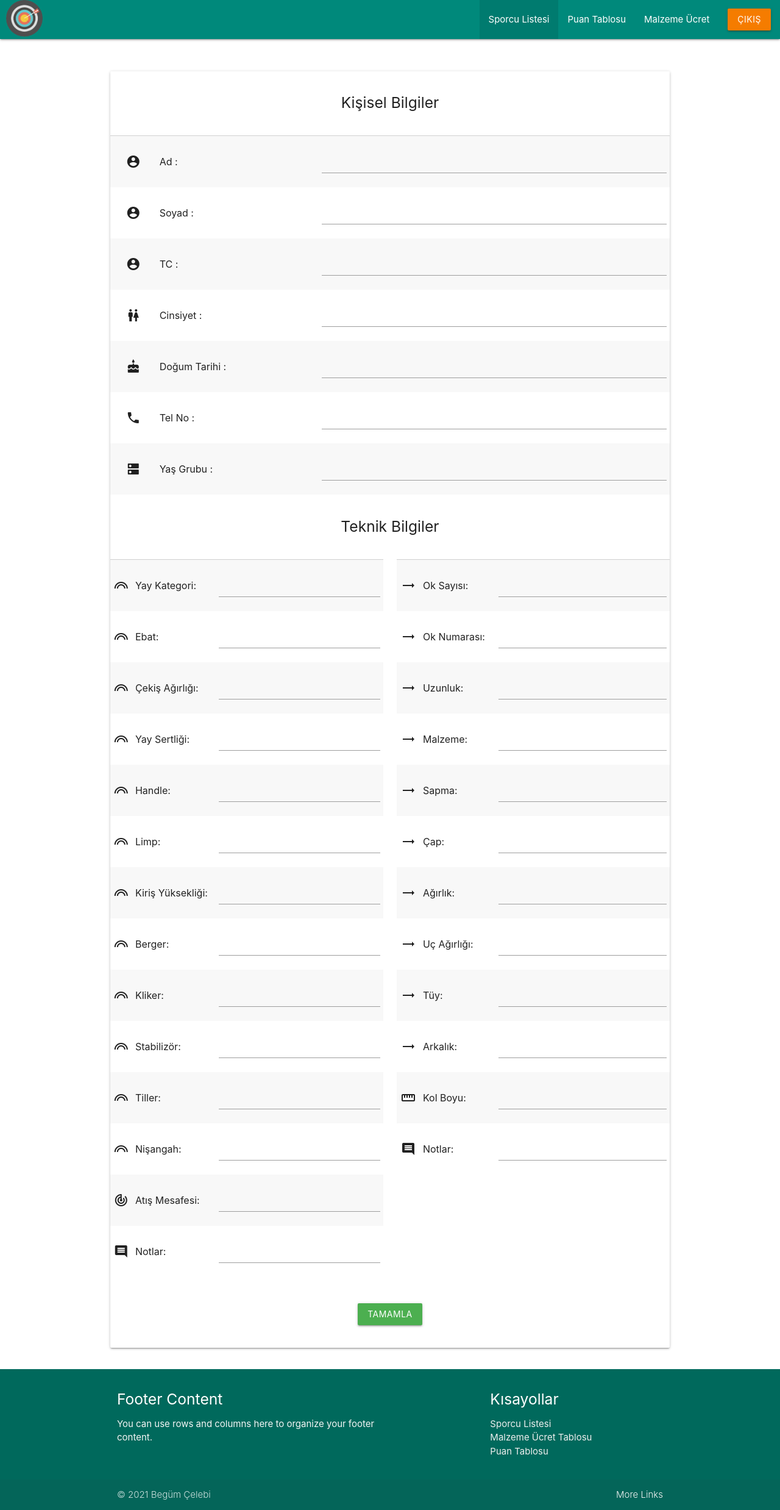
After one commit to bece0/Antrenor, a PHP site: page /sporcu_duzenle_modal.php?sporcu=1 in a window 1280 px wide. The commit adds this page. Shown: the whole page at 61% size. Run offline with PHP 8.4, Linux system fonts and the light colour scheme; the visitor is signed in with stand-in values (Sample User, id 1); data that the repository does not hold is empty; some libraries are stand-ins or nearby versions.

Commit message:
sporcu bilgi işlemleri düzeltildi, hatalar giderildi

```diff
--- a/database/sporcu_repo.php
+++ b/database/sporcu_repo.php
@@ -23,7 +23,6 @@
 
     }
 
-
     function SporcuBilgileriGetir($sporcu_no){
         $sql = "SELECT  * FROM sporcu WHERE sporcu_no= '$sporcu_no'" ;
 
@@ -42,23 +41,23 @@
         return SQLTekliKayitGetir($sql);
     }
 
-    function SporcuBilgileriGüncelle($sporcu_no,$ad,$soyad,$cinsiyet,$dogum_tarihi,$tel_no,$yas_grubu,$kategori,$yay_kilo,$handle,$limp,$berger,$kliker,$nisangah,$stabilizer,$ok,$kol_boyu,$yay_sertligi,$atis_mesafesi){
-        $sql="UPDATE sporcu SET ad='$ad',soyad='$soyad',cinsiyet='$cinsiyet',dogum_tarihi='$dogum_tarihi',tel_no='$tel_no',yas_grubu='$yas_grubu',
-        kategori='$kategori',yay_kilo='$yay_kilo',handle='$handle',limp='$limp',berger='$berger',kliker='$kliker',nisangah='$nisangah',stabilizer='$stabilizer',ok='$ok',kol_boyu='$kol_boyu',yay_sertligi='$yay_sertligi',atis_mesafesi= '$atis_mesafesi' WHERE sporcu_no='$sporcu_no'";
+    function SporcuBilgileriGüncelle($sporcu_no,$ad,$soyad,$tc_no,$cinsiyet,$dogum_tarihi,$tel_no,$yas_grubu,$kategori){
+        $sql="UPDATE sporcu SET ad='$ad',soyad='$soyad',tc_no='$tc_no',cinsiyet='$cinsiyet',dogum_tarihi='$dogum_tarihi',tel_no='$tel_no',yas_grubu='$yas_grubu',
+        kategori='$kategori' WHERE sporcu_no='$sporcu_no'";
 
         return SQLUpdateCalistir($sql);
     }
 
-    function SporcuYayBilgileriGüncelle($sporcu_no,$ad,$soyad,$cinsiyet,$dogum_tarihi,$tel_no,$yas_grubu,$kategori,$yay_kilo,$handle,$limp,$berger,$kliker,$nisangah,$stabilizer,$ok,$kol_boyu,$yay_sertligi,$atis_mesafesi){
-        $sql="UPDATE yay_bilgi SET ad='$ad',soyad='$soyad',cinsiyet='$cinsiyet',dogum_tarihi='$dogum_tarihi',tel_no='$tel_no',yas_grubu='$yas_grubu',
-        kategori='$kategori',yay_kilo='$yay_kilo',handle='$handle',limp='$limp',berger='$berger',kliker='$kliker',nisangah='$nisangah',stabilizer='$stabilizer',ok='$ok',kol_boyu='$kol_boyu',yay_sertligi='$yay_sertligi',atis_mesafesi= '$atis_mesafesi' WHERE sporcu_no='$sporcu_no'";
+    function SporcuYayBilgileriGüncelle($sporcu_no,$ebat,$cekis_agirligi,$yay_sertligi,$tiller,$kiris_yuksekligi,$handle,$limp,$berger,$kliker,$nisangah,$stabilizer,$atis_mesafesi,$yay_notlar){
+        $sql="UPDATE yay_bilgi SET ebat='$ebat',cekis_agirligi='$cekis_agirligi',yay_sertligi='$yay_sertligi',tiller='$tiller',kiris_yuksekligi='$kiris_yuksekligi',handle='$handle',
+        limp='$limp',berger='$berger',kliker='$kliker',nisangah='$nisangah',stabilizer='$stabilizer',atis_mesafesi='$atis_mesafesi',yay_notlar='$yay_notlar' WHERE sporcu_no='$sporcu_no'";
 
         return SQLUpdateCalistir($sql);
     }
 
-    function SporcuOkBilgileriGüncelle($sporcu_no,$ad,$soyad,$cinsiyet,$dogum_tarihi,$tel_no,$yas_grubu,$kategori,$yay_kilo,$handle,$limp,$berger,$kliker,$nisangah,$stabilizer,$ok,$kol_boyu,$yay_sertligi,$atis_mesafesi){
-        $sql="UPDATE ok_bilgi SET ad='$ad',soyad='$soyad',cinsiyet='$cinsiyet',dogum_tarihi='$dogum_tarihi',tel_no='$tel_no',yas_grubu='$yas_grubu',
-        kategori='$kategori',yay_kilo='$yay_kilo',handle='$handle',limp='$limp',berger='$berger',kliker='$kliker',nisangah='$nisangah',stabilizer='$stabilizer',ok='$ok',kol_boyu='$kol_boyu',yay_sertligi='$yay_sertligi',atis_mesafesi= '$atis_mesafesi' WHERE sporcu_no='$sporcu_no'";
+    function SporcuOkBilgileriGüncelle($sporcu_no,$ok_sayisi,$ok_numarasi,$uzunluk,$malzeme,$sapma,$cap,$agirlik,$uc_agirligi,$tuy,$arkalik,$kol_boyu,$ok_notlar){
+        $sql="UPDATE ok_bilgi SET ok_sayisi='$ok_sayisi',ok_numarasi='$ok_numarasi',uzunluk='$uzunluk',malzeme='$malzeme',sapma='$sapma',cap='$cap',
+        agirlik='$agirlik',uc_agirligi='$uc_agirligi',tuy='$tuy',arkalik='$arkalik',kol_boyu='$kol_boyu',ok_notlar='$ok_notlar' WHERE sporcu_no='$sporcu_no'";
 
         return SQLUpdateCalistir($sql);
     }
--- /dev/null
+++ b/sporcu_duzenle_modal.php
@@ -0,0 +1,423 @@
+<?php
+    include 'head.php';
+    include 'nav.php';
+  //  include 'database/database.php';
+
+    if(!$kullanici_giris_yapti_mi){
+       header('Location: login.php');
+
+   }
+
+    $sporcu_no =  $_GET["sporcu"]; //var_dump($sporcu_no);
+
+    $sporcu_bilgileri = array();
+    $sporcu_bilgileri= SporcuBilgileriGetir($sporcu_no); //var_dump($sporcu_bilgileri);
+
+    $ok_bilgileri = array();
+    $ok_bilgileri= SporcuOkBilgileriGetir($sporcu_no); //var_dump($ok_bilgileri);
+
+
+    $yay_bilgileri = array();
+    $yay_bilgileri= SporcuYayBilgileriGetir($sporcu_no); //var_dump($yay_bilgileri);
+
+
+    $yarisma_bilgileri = array();
+    $yarisma_bilgileri = SporcuYarismalariGetir($sporcu_no); //var_dump($yarisma_bilgileri);
+
+    $antrenman_bilgileri = array();
+    $antrenman_bilgileri = sporcuAntrenmanlariGetir($sporcu_no); //var_dump($antrenman_bilgileri);
+
+
+
+?>
+
+<div class="container">
+    <br>
+
+    <div class="row">
+
+
+        <div id="bilgiler" class="col s12">
+            <br>
+
+            <div class="card row mx-2 mb-3">
+
+                <div class="card-body">
+                    <br>
+                    <form class="form" action="action/sporcu_duzenle_action.php" method="post">
+                        <h5 style="text-align:center"> Kişisel Bilgiler</h5>
+                        <table class="striped">
+                            <thead>
+                                <tr>
+                                    <th data-field="1"></th>
+                                    <th data-field="2"></th>
+                                    <th data-field="3"></th>
+
+                                </tr>
+                            </thead>
+
+                            <tbody>
+                                <tr>
+                                    <td style="text-align:center"><i class="material-icons">account_circle</i></td>
+                                    <td> Ad :</td>
+                                    <td> <input value="<?php echo $sporcu_bilgileri["ad"]?>" name="ad" type="text"
+                                            class="validate"> </td>
+
+                                </tr>
+                                <tr>
+                                    <td style="text-align:center"><i class="material-icons">account_circle</i></td>
+                                    <td> Soyad :</td>
+                                    <td> <input value="<?php echo $sporcu_bilgileri["soyad"] ?>" name="soyad"
+                                            type="text" class="validate"> </td>
+
+                                </tr>
+                                <tr>
+                                    <td style="text-align:center"><i class="material-icons">account_circle</i></td>
+                                    <td> TC :</td>
+                                    <td> <input value="<?php echo $sporcu_bilgileri["tc_no"] ?>" name="tc_no"
+                                            type="text" class="validate"> </td>
+
+                                </tr>
+                                <tr>
+
+                                    <td style="text-align:center"><i class="material-icons">wc</i></td>
+                                    <td> Cinsiyet :</td>
+                                    <td> <input value="<?php echo $sporcu_bilgileri["cinsiyet"] ?>" name="cinsiyet"
+                                            type="text" class="validate"> </td>
+
+                                </tr>
+                                <tr>
+
+                                    <td style="text-align:center"><i class="material-icons">cake</i></td>
+                                    <td> Doğum Tarihi :</td>
+
+                                    <td> <input value="<?php echo $sporcu_bilgileri["dogum_tarihi"] ?>"
+                                            name="dogum_tarihi" type="text" class="validate"> </td>
+
+                                </tr>
+
+                                <tr>
+
+                                    <td style="text-align:center"><i class="material-icons">phone</i></td>
+                                    <td> Tel No :</td>
+                                    <td> <input value="<?php echo $sporcu_bilgileri["tel_no"] ?>" name="tel_no"
+                                            type="text" class="validate"> </td>
+
+                                </tr>
+
+                                <tr>
+
+                                    <td style="text-align:center"><i class="material-icons">dns</i></td>
+                                    <td> Yaş Grubu :</td>
+                                    <td> <input value="<?php echo $sporcu_bilgileri["yas_grubu"] ?>" name="yas_grubu"
+                                            type="text" class="validate"> </td>
+
+                                </tr>
+
+                            </tbody>
+                        </table>
+
+
+                        <br>
+                        <h5 style="text-align:center"> Teknik Bilgiler </h5>
+
+                        <div class="row">
+                            <div class="col s6">
+
+                                <table class="striped">
+                                    <thead>
+
+                                        <tr>
+                                            <th data-field="1"></th>
+                                            <th data-field="2"></th>
+                                            <th data-field="3"></th>
+
+                                        </tr>
+                                    </thead>
+
+                                    <tbody>
+                                        <tr>
+                                            <td style="text-align:center"><i class="material-icons"> looks </i></td>
+                                            <td> Yay Kategori:</td>
+                                            <td> <input value="<?php echo $sporcu_bilgileri["kategori"] ?>"
+                                                    name="kategori" type="text" class="validate"> </td>
+
+                                        </tr>
+                                        <tr>
+
+                                            <td style="text-align:center"><i class="material-icons"> looks </i></td>
+                                            <td> Ebat:</td>
+                                            <td> <input value="<?php echo $yay_bilgileri["ebat"] ?>" name="ebat"
+                                                    type="text" class="validate"> </td>
+
+                                        </tr>
+                                        <tr>
+
+                                            <td style="text-align:center"><i class="material-icons"> looks </i></td>
+                                            <td> Çekiş Ağırlığı:</td>
+                                            <td> <input value="<?php echo $yay_bilgileri["cekis_agirligi"] ?>"
+                                                    name="cekis_agirligi" type="text" class="validate"> </td>
+
+                                        </tr>
+                                        <tr>
+
+                                            <td style="text-align:center"><i class="material-icons"> looks </i></td>
+                                            <td> Yay Sertliği:</td>
+                                            <td> <input value="<?php echo $yay_bilgileri["yay_sertligi"] ?>"
+                                                    name="yay_sertligi" type="text" class="validate"> </td>
+                                        </tr>
+
+                                        <tr>
+
+                                            <td style="text-align:center"><i class="material-icons"> looks </i></td>
+                                            <td> Handle:</td>
+                                            <td> <input value="<?php echo $yay_bilgileri["handle"] ?>" name="handle"
+                                                    type="text" class="validate"> </td>
+                                        </tr>
+                                        <tr>
+
+                                            <td style="text-align:center"><i class="material-icons"> looks </i></td>
+                                            <td> Limp:</td>
+                                            <td> <input value="<?php echo $yay_bilgileri["limp"] ?>" name="limp"
+                                                    type="text" class="validate"> </td>
+                                        </tr>
+                                        <tr>
+
+                                            <td style="text-align:center"><i class="material-icons"> looks </i></td>
+                                            <td> Kiriş Yüksekliği:</td>
+                                            <td> <input value="<?php echo $yay_bilgileri["kiris_yuksekligi"] ?>"
+                                                    name="kiris_yuksekligi" type="text" class="validate"> </td>
+                                        </tr>
+                                        <tr>
+
+                                            <td style="text-align:center"><i class="material-icons"> looks </i></td>
+                                            <td> Berger:</td>
+                                            <td> <input value="<?php echo $yay_bilgileri["berger"] ?>" name="berger"
+                                                    type="text" class="validate"> </td>
+                                        </tr>
+                                        <tr>
+
+                                            <td style="text-align:center"><i class="material-icons"> looks </i></td>
+                                            <td> Kliker:</td>
+                                            <td> <input value="<?php echo $yay_bilgileri["kliker"] ?>" name="kliker"
+                                                    type="text" class="validate"> </td>
+                                        </tr>
+
+                                        <tr>
+
+                                            <td style="text-align:center"><i class="material-icons"> looks </i></td>
+                                            <td> Stabilizör:</td>
+                                            <td> <input value="<?php echo $yay_bilgileri["stabilizer"] ?>"
+                                                    name="stabilizer" type="text" class="validate"> </td>
+                                        </tr>
+                                        <tr>
+
+                                            <td style="text-align:center"><i class="material-icons"> looks </i></td>
+                                            <td> Tiller:</td>
+                                            <td> <input value="<?php echo $yay_bilgileri["tiller"] ?>" name="tiller"
+                                                    type="text" class="validate"> </td>
+                                        </tr>
+
+
+                                        <tr>
+
+                                            <td style="text-align:center"><i class="material-icons"> looks </i></td>
+                                            <td> Nişangah:</td>
+                                            <td> <input value="<?php echo $yay_bilgileri["nisangah"] ?>" name="nisangah"
+                                                    type="text" class="validate"> </td>
+                                        </tr>
+
+                                        <tr>
+
+                                            <td style="text-align:center"><i class="material-icons"> track_changes </i>
+                                            </td>
+                                            <td> Atış Mesafesi:</td>
+                                            <td> <input value="<?php echo $yay_bilgileri["atis_mesafesi"] ?>"
+                                                    name="atis_mesafesi" type="text" class="validate"> </td>
+                                        </tr>
+
+                                        <tr>
+
+                                            <td style="text-align:center"><i class="material-icons"> comment </i></td>
+                                            <td>Notlar:</td>
+                                            <td> <input value="<?php echo $yay_bilgileri["yay_notlar"] ?>" name="yay_notlar"
+                                                    type="text" class="validate"> </td>
+                                        </tr>
+
+
+
+                                    </tbody>
+                                </table>
+                            </div>
+                            <div class="col s6">
+
+                                <table class="striped">
+                                    <thead>
+
+                                        <tr>
+                                            <th data-field="1"></th>
+                                            <th data-field="2"></th>
+                                            <th data-field="3"></th>
+
+                                        </tr>
+                                    </thead>
+
+                                    <tbody>
+
+                                        <tr>
+
+                                            <td style="text-align:center"><i class="material-icons"> trending_flat </i>
+                                            </td>
+                                            <td> Ok Sayısı:</td>
+
+                                            <td> <input value="<?php echo $ok_bilgileri["ok_sayisi"] ?>" name="ok_sayisi"
+                                                    type="text" class="validate"> </td>
+                                        </tr>
+                                        <tr>
+
+                                            <td style="text-align:center"><i class="material-icons"> trending_flat </i>
+                                            </td>
+                                            <td> Ok Numarası:</td>
+
+                                            <td> <input value="<?php echo $ok_bilgileri["ok_numarasi"] ?>"
+                                                    name="ok_numarasi" type="text" class="validate"> </td>
+
+                                        </tr>
+                                        <tr>
+
+                                            <td style="text-align:center"><i class="material-icons"> trending_flat </i>
+                                            </td>
+                                            <td> Uzunluk:</td>
+
+                                            <td> <input value="<?php echo $ok_bilgileri["uzunluk"] ?>" name="uzunluk"
+                                                    type="text" class="validate"> </td>
+
+                                        </tr>
+                                        <tr>
+
+                                            <td style="text-align:center"><i class="material-icons"> trending_flat </i>
+                                            </td>
+                                            <td> Malzeme:</td>
+
+                                            <td> <input value="<?php echo $ok_bilgileri["malzeme"] ?>" name="malzeme"
+                                                    type="text" class="validate"> </td>
+
+                                        </tr>
+                                        <tr>
+
+                                            <td style="text-align:center"><i class="material-icons"> trending_flat </i>
+                                            </td>
+                                            <td> Sapma:</td>
+
+                                            <td> <input value="<?php echo $ok_bilgileri["sapma"] ?>" name="sapma"
+                                                    type="text" class="validate"> </td>
+
+                                        </tr>
+                                        <tr>
+
+                                            <td style="text-align:center"><i class="material-icons"> trending_flat </i>
+                                            </td>
+                                            <td> Çap:</td>
+
+                                            <td> <input value="<?php echo $ok_bilgileri["cap"] ?>" name="cap"
+                                                    type="text" class="validate"> </td>
+
+                                        </tr>
+                                        <tr>
+
+                                            <td style="text-align:center"><i class="material-icons"> trending_flat </i>
+                                            </td>
+                                            <td> Ağırlık:</td>
+
+                                            <td> <input value="<?php echo $ok_bilgileri["agirlik"] ?>" name="agirlik"
+                                                    type="text" class="validate"> </td>
+
+                                        </tr>
+                                        <tr>
+
+                                            <td style="text-align:center"><i class="material-icons"> trending_flat </i>
+                                            </td>
+                                            <td> Uç Ağırlığı:</td>
+
+                                            <td> <input value="<?php echo $ok_bilgileri["uc_agirligi"] ?>"
+                                                    name="uc_agirligi" type="text" class="validate"> </td>
+
+                                        </tr>
+                                        <tr>
+
+                                            <td style="text-align:center"><i class="material-icons"> trending_flat </i>
+                                            </td>
+                                            <td> Tüy:</td>
+
+                                            <td> <input value="<?php echo $ok_bilgileri["tuy"] ?>" name="tuy"
+                                                    type="text" class="validate"> </td>
+
+                                        </tr>
+                                        <tr>
+
+                                            <td style="text-align:center"><i class="material-icons"> trending_flat </i>
+                                            </td>
+                                            <td> Arkalık:</td>
+
+                                            <td> <input value="<?php echo $ok_bilgileri["arkalik"] ?>" name="arkalik"
+                                                    type="text" class="validate"> </td>
+
+                                        </tr>
+                                        <tr>
+
+                                            <td style="text-align:center"><i class="material-icons"> straighten </i>
+                                            </td>
+                                            <td> Kol Boyu:</td>
+
+                                            <td> <input value="<?php echo $ok_bilgileri["kol_boyu"] ?>" name="kol_boyu"
+                                                    type="text" class="validate"> </td>
+
+                                        </tr>
+
+                                        <tr>
+
+                                            <td style="text-align:center"><i class="material-icons"> comment </i>
+                                            </td>
+                                            <td>Notlar:</td>
+
+                                            <td> <input value="<?php echo $ok_bilgileri["ok_notlar"] ?>" name="ok_notlar"
+                                                    type="text" class="validate"> </td>
+
+                                        </tr>
+
+                                    </tbody>
+                                </table>
+                            </div>
+                        </div>
+                        <br>
+                        <center>
+
+                            <input type="hidden" id="sporcu_no" name="sporcu_no" value="<?php echo $sporcu_no ?>" />
+                            <button type="submit" class="waves-light btn green" id="bilgi_duzenle_buton">TAMAMLA</a>
+
+                        </center>
+                        <br>
+                    </form>
+
+
+
+                </div>
+            </div>
+
+        </div> <!-- bilgiler -->
+
+
+    </div>
+
+</div>
+
+<?php     include 'footer.php';?>
+
+<script>
+document.addEventListener('DOMContentLoaded', function() {
+    var elems = document.querySelectorAll('.collapsible');
+    var instances = M.Collapsible.init(elems, {
+        accordion: false
+    });
+});
+</script>
```
Also changed, not shown: action/sporcu_duzenle_action.php (+47 -12 lines), sporcu_sayfasi.php (+18 -18 lines).
